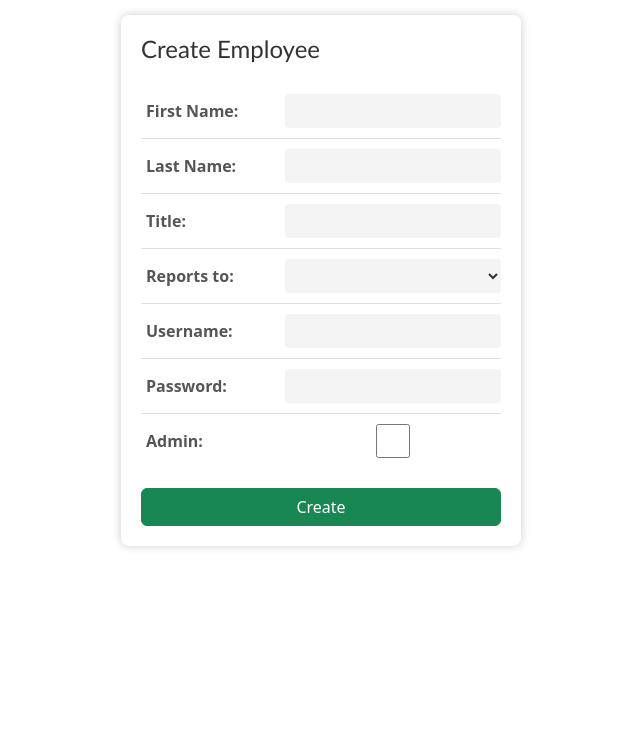
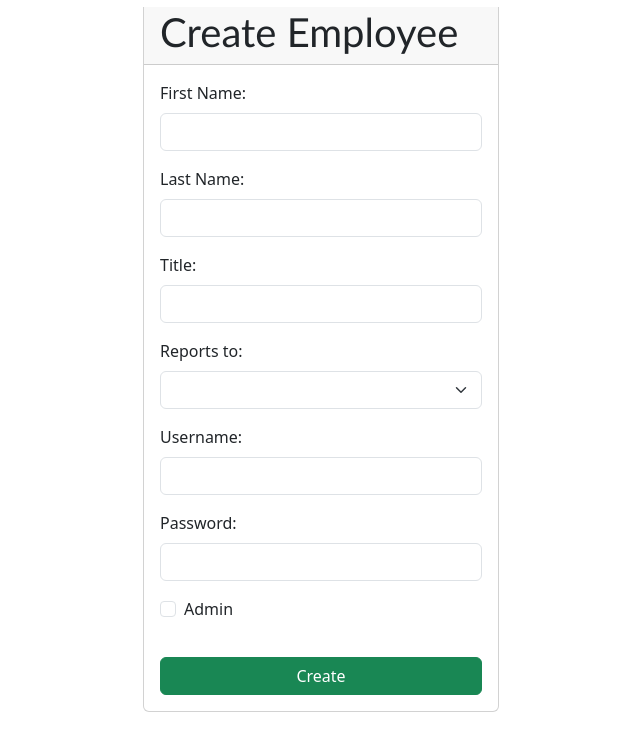
Before and after one commit to Teknicallity/Comp405-Inventory, a Flask app: page /employees/create/ in a window 1280 px wide. Shown: the part 65-800 px from the top of the page, without its empty margins (319-959 px from the left). Run offline with Flask 3, Linux system fonts and the light colour scheme; the visitor is signed in with stand-in values (Sample User, id 1); data that the repository does not hold is empty; some libraries are stand-ins or nearby versions.

Commit message:
Made bootstrap webapge

```diff
--- a/app/templates/employee.html
+++ b/app/templates/employee.html
@@ -1,23 +1,23 @@
 {% extends 'base.html' %}
-
 
 {% block styles %}
     <link rel="stylesheet" href="{{ url_for('static', filename='stylesheets/item.css') }}">
 {% endblock %}
 
-
 {% block main %}
-    <div class="page-container">
-    <div class="item-card page-card" style="margin: auto">
-        <div class="card-header-container">
+    <div class="container mt-5">
+        <div class="row justify-content-center">
+            <div class="col-md-4">
+                <div class="card">
+                    <div class="card-header d-flex justify-content-between align-items-center">
                         <h1 id="objectName">{% if employee %}{{ employee.first_name }}{% else %}Create Employee{% endif %}</h1>
                         {% if employee and current_user and current_user.is_admin %}
-                <div class="delete-button-container">
-                    <button type="button" id="deleteButton" class="btn btn-danger shadow-none"
+                            <div>
+                                <button type="button" id="deleteButton" class="btn btn-danger"
                                         onclick="deleteObject('{{ url_for('api.delete_employee', employee_id=employee.employee_id) }}')">
                                     Delete
                                 </button>
-                    <button type="button" id="cancelDeleteButton" class="btn btn-secondary shadow-none"
+                                <button type="button" id="cancelDeleteButton" class="btn btn-secondary"
                                         style="display: none;"
                                         onclick="cancelDelete()">
                                     Cancel
@@ -25,31 +25,30 @@
                             </div>
                         {% endif %}
                     </div>
+                    <div class="card-body">
                         <form id="objectForm">
                             <input type="hidden" name="csrf_token" id="csrf_token" value="{{ csrf_token() }}">
-            <div class="item-details">
-                {% if current_user and current_user.is_admin %}
-                <div class="detail">
-                    <label for="name" class="label">First Name:</label>
-                    <input type="text" id="name" name="first_name" value="{{ (employee.first_name if employee) or '' }}"
+                            <div class="mb-3">
+                                <label for="first_name" class="form-label">First Name:</label>
+                                <input type="text" class="form-control" id="first_name" name="first_name" value="{{ (employee.first_name if employee) or '' }}"
                                        {% if employee %}disabled{% endif %}>
                             </div>
-                <div class="detail">
-                    <label for="last_name" class="label">Last Name:</label>
-                    <input type="text" id="last_name" name="last_name"
+                            <div class="mb-3">
+                                <label for="last_name" class="form-label">Last Name:</label>
+                                <input type="text" class="form-control" id="last_name" name="last_name"
                                        value="{{ (employee.last_name if employee) or '' }}" {% if employee %}disabled{% endif %}>
                             </div>
-                <div class="detail">
-                    <label for="title" class="label">Title:</label>
-                    <input type="text" id="title" name="title" value="{{ (employee.title if employee) or '' }}"
+                            <div class="mb-3">
+                                <label for="title" class="form-label">Title:</label>
+                                <input type="text" class="form-control" id="title" name="title" value="{{ (employee.title if employee) or '' }}"
                                        {% if employee %}disabled{% endif %}>
                             </div>
-                <div class="detail">
-                    <label for="reports_to_choices" class="label">Reports to:</label>
-                    <select name="reports_to" id="reports_to_choices" {% if employee %}disabled{% endif %}>
+                            <div class="mb-3">
+                                <label for="reports_to_choices" class="form-label">Reports to:</label>
+                                <select class="form-select" name="reports_to" id="reports_to_choices" {% if employee %}disabled{% endif %}>
                                     <option value=""> </option>
                                     {% for reports_to_choice in reports_to_choices %}
-                            {% if (employee and employee.employee_id != reports_to_choice.employee_id) or not employee%}
+                                        {% if (employee and employee.employee_id != reports_to_choice.employee_id) or not employee %}
                                             <option value="{{ reports_to_choice.employee_id }}"
                                                     {% if employee and employee.reports_to == reports_to_choice.employee_id %}selected{% endif %}>
                                                 {{ reports_to_choice.first_name }} {{ reports_to_choice.last_name }}
@@ -58,58 +57,37 @@
                                     {% endfor %}
                                 </select>
                             </div>
-                {% elif employee %}
-                    <div class="detail">
-                        <button id="name" value="{{ employee.first_name }}" style="display: none;"></button>
-                        <label class="label">First Name:</label>
-                        <p class="not-editable">{{ employee.first_name }}</p>
-                    </div>
-                    <div class="detail">
-                        <label class="label">Last Name:</label>
-                        <p class="not-editable">{{ employee.last_name }}</p>
-                    </div>
-                    <div class="detail">
-                        <label class="label">Title:</label>
-                        <p class="not-editable">{{ employee.title }}</p>
-                    </div>
-                    <div class="detail">
-                        <label class="label">Reports to:</label>
-                        <p class="not-editable">{{ employee.reports_to_name or '' }}</p>
-                    </div>
-                {% endif %}
-                <div class="detail">
-                    <label for="username" class="label">Username:</label>
-                    <input type="text" id="username" name="username"
+                            <div class="mb-3">
+                                <label for="username" class="form-label">Username:</label>
+                                <input type="text" class="form-control" id="username" name="username"
                                        value="{{ (employee.username if employee) or '' }}"
                                        {% if employee %}disabled{% endif %}>
                             </div>
-                <div class="detail">
-                    <label for="password" class="label">Password:</label>
-                    <input type="text" id="password" name="password" value=""
+                            <div class="mb-3">
+                                <label for="password" class="form-label">Password:</label>
+                                <input type="password" class="form-control" id="password" name="password" value=""
                                        {% if employee %}disabled{% endif %}>
                             </div>
                             {% if current_user.is_authenticated and current_user.is_admin %}
-                    <div class="detail">
-                        <label for="is_admin" class="label">Admin:</label>
-                        <input type="checkbox" id="is_admin" name="is_admin"
+                                <div class="mb-3 form-check">
+                                    <input type="checkbox" class="form-check-input" id="is_admin" name="is_admin"
                                            {% if employee and employee.is_admin %}checked{% endif %}
                                            {% if employee %}disabled{% endif %}>
+                                    <label class="form-check-label" for="is_admin">Admin</label>
                                 </div>
                             {% endif %}
-            </div>
-            <input type="hidden" id="objectId" name="employee_id" value="{{ (employee.employee_id if employee) }}"
-                   disabled readonly>
+                            <input type="hidden" id="objectId" name="employee_id" value="{{ (employee.employee_id if employee) }}" disabled readonly>
                             <p id="responseText"></p>
-            <div class="primary-action-container">
+                            <div class="d-flex justify-content-between">
                                 {% if current_user.is_authenticated %}
                                     {% if employee %}
-                        <button type="button" id="cancelButton" class="btn btn-secondary shadow-none"
+                                        <button type="button" id="cancelButton" class="btn btn-secondary"
                                                 style="display: none;"
                                                 onclick="cancelEdit(`{{ url_for("api.get_employee", employee_id=employee.employee_id) }}`)">
                                             Cancel
                                         </button>
                                     {% endif %}
-                    <button type="button" id="editButton" class="btn btn-success shadow-none"
+                                    <button type="button" id="editButton" class="btn btn-success w-100"
                                             onclick="toggleEdit('{% if employee %}{{ url_for("api.update_employee", employee_id=employee.employee_id) }}{% else %}{{ url_for("api.create_employee") }}{% endif %}')">
                                         {% if employee %}Edit{% else %}Create{% endif %}
                                     </button>
@@ -118,6 +96,9 @@
                         </form>
                     </div>
                 </div>
+            </div>
+        </div>
+    </div>
     {% if current_user.is_authenticated %}
         <script src="{{ url_for('static', filename='javascript/update_form.js') }}"></script>
     {% endif %}
```
Lines whose indentation alone changed are shown as unchanged.
